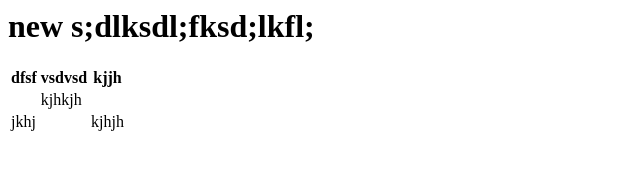
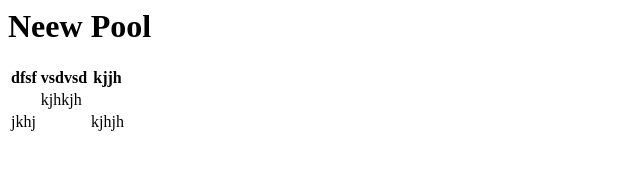
Before and after one commit to bvainrub/GitHubExample1, a plain HTML site: page index.html in a window 1280 px wide. Shown: the whole page, without its empty margins (0-640 px from the left). Drawn offline with Linux system fonts and the light colour scheme.

Commit message:
Update index.html

```diff
--- a/index.html
+++ b/index.html
@@ -3,7 +3,7 @@
 <head>
 </head>
 <h1>
-    new s;dlksdl;fksd;lkfl;
+    Neew Pool
 </h1>
 <body>
     <table class="table">
```
